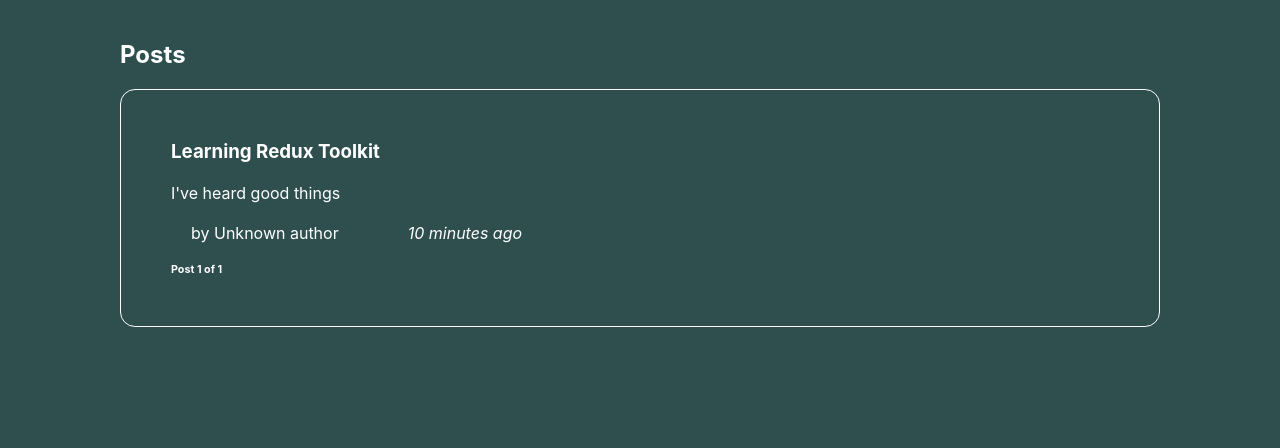
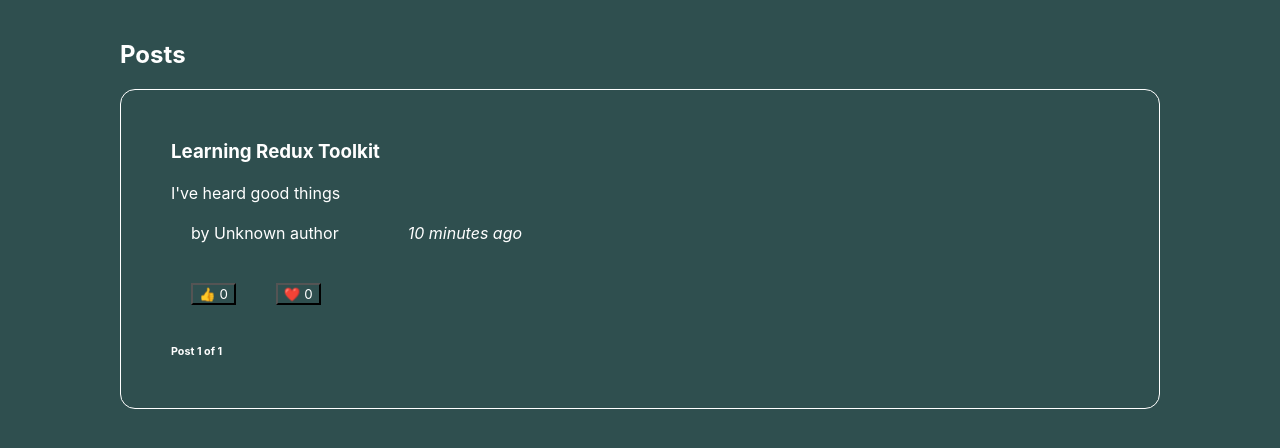
Before and after one commit to ZACOOPER5G/redux-practice, a React (Create React App) app: page / in a window 1280 px wide. Shown: the top 448 px of the page. Built offline with nearby package versions, Linux system fonts and the light colour scheme.

Commit message:
imported reaction buttons feature

```diff
--- a/src/features/posts/PostsList.tsx
+++ b/src/features/posts/PostsList.tsx
@@ -2,6 +2,7 @@
 import { selectAllPosts } from "./postsSlice";
 import { PostAuthor } from "./PostAuthor";
 import { TimeAgo } from "./TimeAgo";
+import { ReactionButtons } from "./ReactionButtons";
 
 export const PostsList = () => {
     const posts: any = useSelector(selectAllPosts);
@@ -15,6 +16,7 @@
                 <PostAuthor userId={post.userId}/>
                 <TimeAgo timestamp={post.date} />
             </p>
+            <ReactionButtons post={post} />
             <h6>Post {index + 1} of {posts.length}</h6>
         </article>
     ));
```
